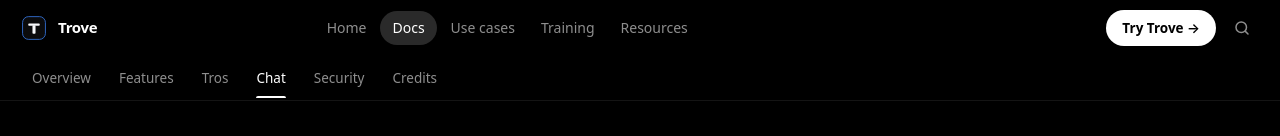
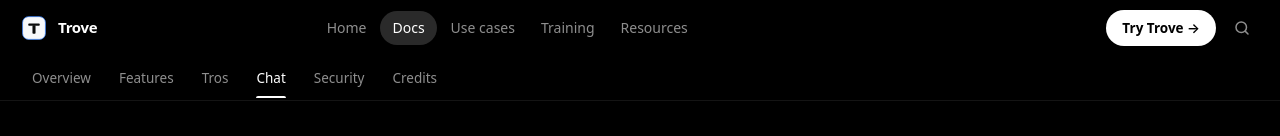
Before and after one commit to webdemosite0/trove-docs, a Next.js app: page /chat in a window 1280 px wide. Shown: the top 136 px of the page. Built offline with nearby package versions, Linux system fonts and the light colour scheme.

Commit message:
brand: use light Trove logo on dark docs UI

```diff
--- a/components/logo.tsx
+++ b/components/logo.tsx
@@ -1,4 +1,4 @@
-/** Official Trove mark */
+/** Light Trove mark — for dark backgrounds (docs). */
 export function TroveLogo({ size = 28 }: { size?: number }) {
   return (
     <svg viewBox="0 0 512 512" width={size} height={size} fill="none" aria-hidden>
@@ -8,12 +8,12 @@ export function TroveLogo({ size = 28 }: { size?: number }) {
         width="418"
         height="416"
         rx="109"
-        fill="#0B0B0C"
+        fill="#F7F8FA"
         stroke="#3B82F6"
         strokeWidth="14"
       />
-      <rect x="151" y="173" width="210" height="43" rx="15" fill="#F7F8FA" />
-      <rect x="228" y="205" width="56" height="158" rx="15" fill="#F7F8FA" />
+      <rect x="151" y="173" width="210" height="43" rx="15" fill="#0B0B0C" />
+      <rect x="228" y="205" width="56" height="158" rx="15" fill="#0B0B0C" />
     </svg>
   );
 }
```
Also changed, not shown: public/icon.svg.
